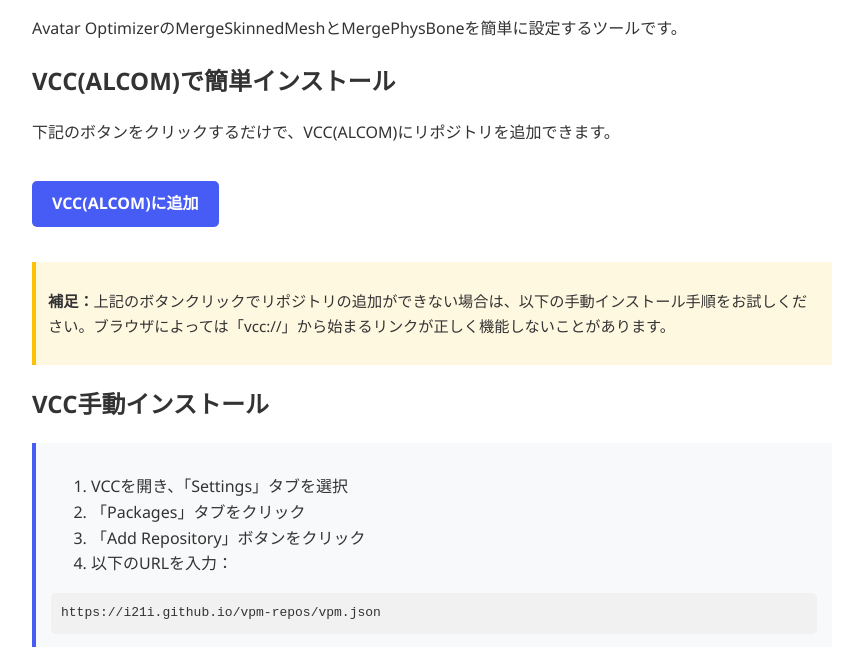
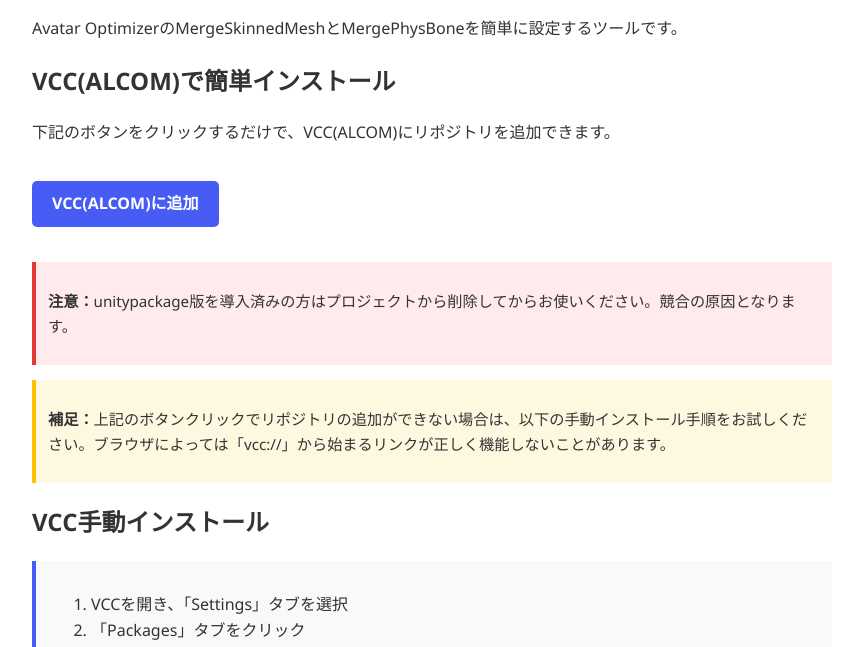
Before and after one commit to I21I/AAOMergeHelper, a website: page index.html in a window 1280 px wide. Shown: the part 110-757 px from the top of the page, without its empty margins (208-1071 px from the left). Drawn offline with Linux system fonts and the light colour scheme.

Commit message:
Update index.html

```diff
--- a/index.html
+++ b/index.html
@@ -53,6 +53,10 @@
             background-color: #fff8e1;
             border-left: 4px solid #ffc107;
         }
+        .warning {
+            background-color: #ffebee;
+            border-left: 4px solid #e53935;
+        }
     </style>
 </head>
 <body>
@@ -62,6 +66,10 @@
     <h2>VCC(ALCOM)で簡単インストール</h2>
     <p>下記のボタンをクリックするだけで、VCC(ALCOM)にリポジトリを追加できます。</p>
     <a href="vcc://vpm/addRepo?url=https://i21i.github.io/vpm-repos/vpm.json" class="button">VCC(ALCOM)に追加</a>
+
+    <div class="warning">
+        <p><strong>注意：</strong>unitypackage版を導入済みの方はプロジェクトから削除してからお使いください。競合の原因となります。</p>
+    </div>
 
     <div class="note">
         <p><strong>補足：</strong>上記のボタンクリックでリポジトリの追加ができない場合は、以下の手動インストール手順をお試しください。ブラウザによっては「vcc://」から始まるリンクが正しく機能しないことがあります。</p>
```
